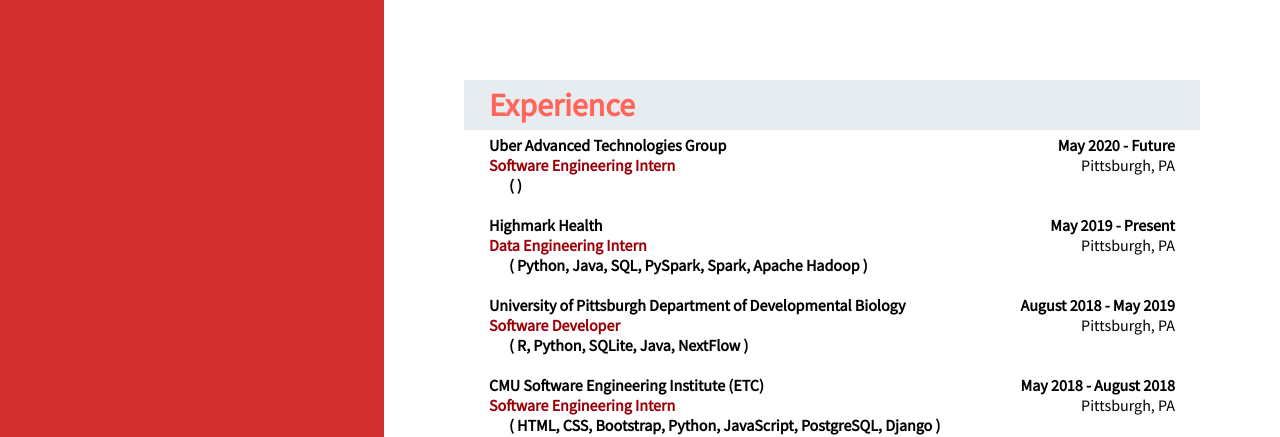
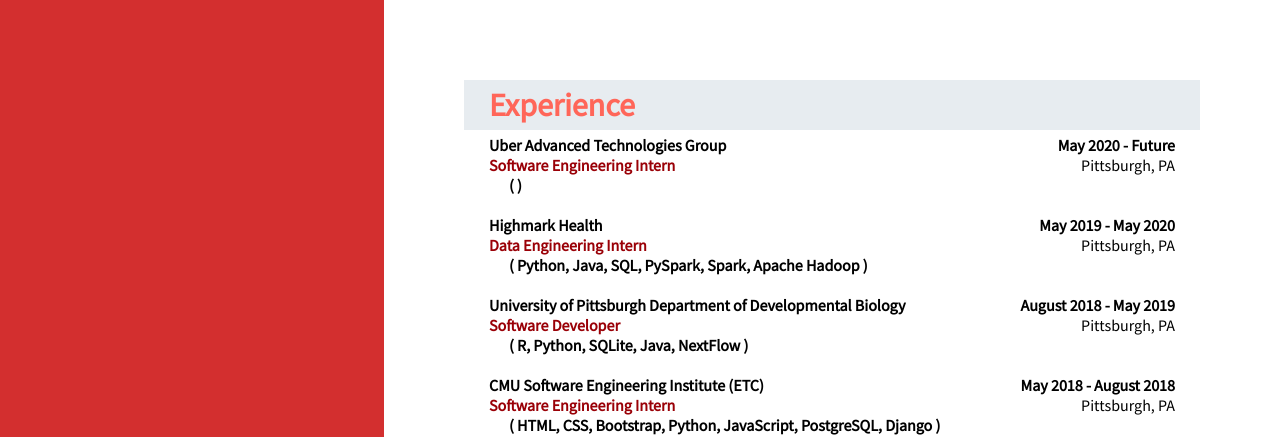
Before and after one commit to azharichenko/alexzharichenko.me, a Jekyll site: the page built from index.html, in a window 1280 px wide. Shown: the top 437 px of the page. Built offline with Jekyll 4.4.1, drawn with Linux system fonts in a browser that asks for light colours.

Commit message:
Update experiences.yaml

```diff
--- a/_data/experiences.yaml
+++ b/_data/experiences.yaml
@@ -18,7 +18,7 @@
     - PySpark
     - Spark
     - Apache Hadoop
-  end-date: Present
+  end-date: May 2020
 
 
 - organization: University of Pittsburgh Department of Developmental Biology
```
